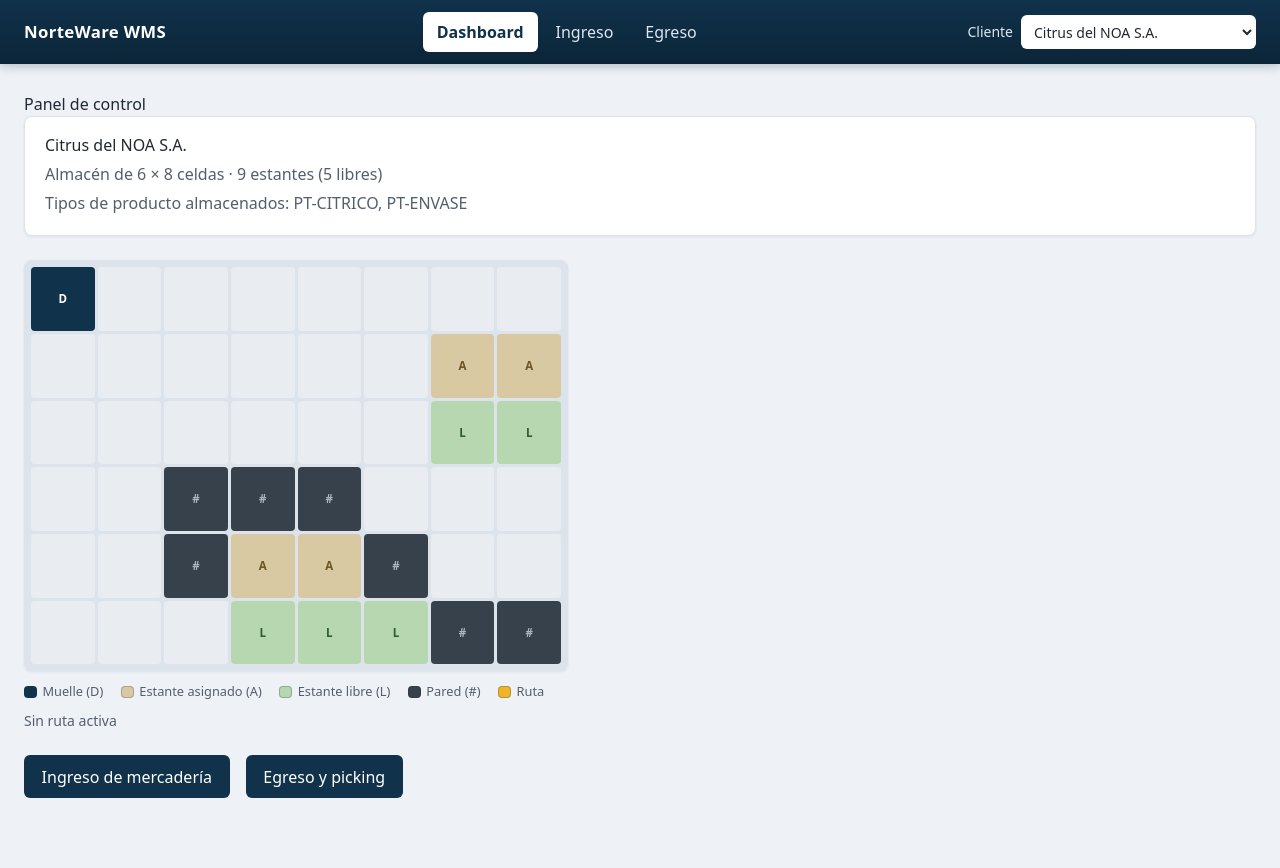
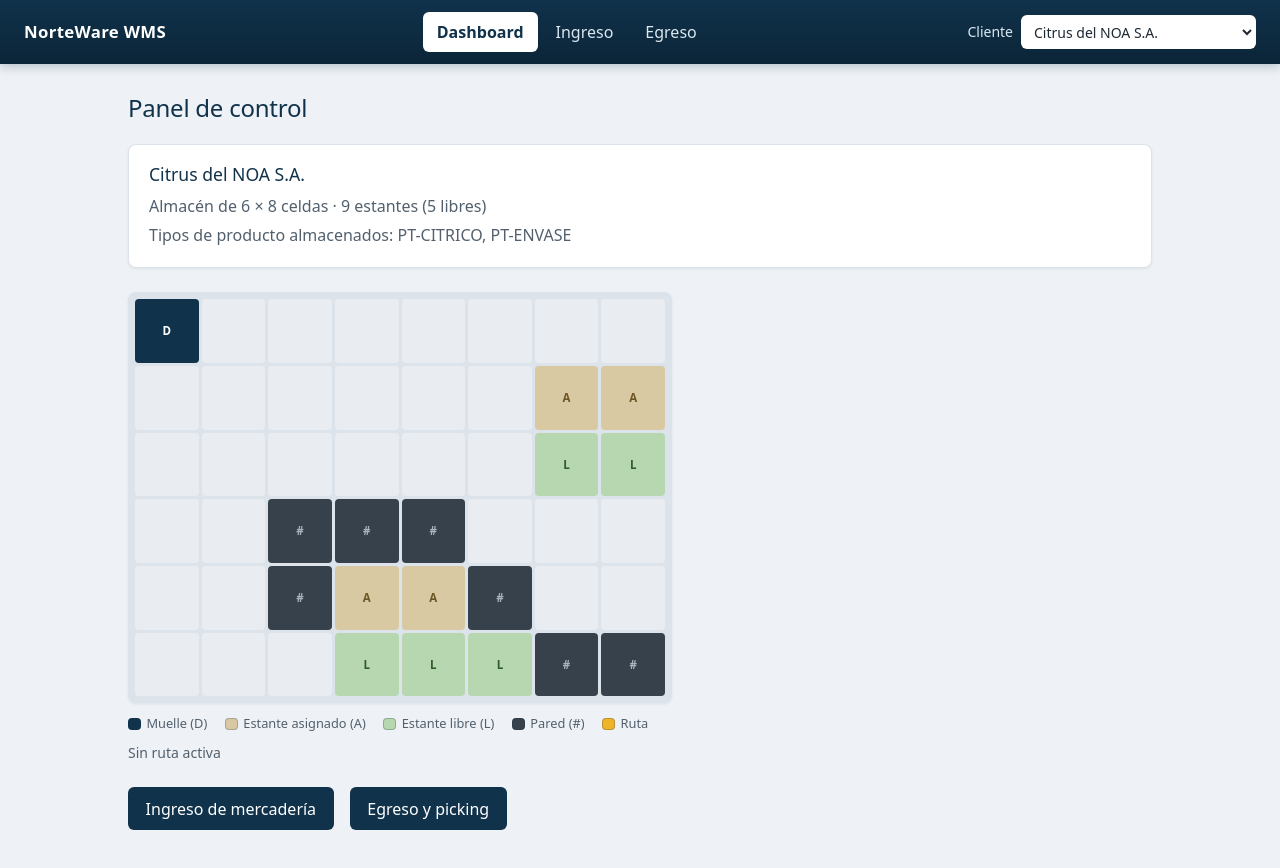
Before and after one commit to Aguss2403/norteware-wms, a React (Vite) app: page / in a window 1280 px wide. Before the commit the page ends 838 px from the top, so only its background shows below. Built offline with nearby package versions, Linux system fonts and the light colour scheme.

Commit message:
refactor(pages): migrate dashboard and not-found pages to tailwind utilities

```diff
--- a/src/pages/Dashboard.jsx
+++ b/src/pages/Dashboard.jsx
@@ -1,6 +1,12 @@
 import { Link } from 'react-router-dom';
 import { useClient } from '../context/ClientContext.jsx';
 import WarehouseMap from '../components/WarehouseMap.jsx';
+
+// D4 static literal class — one utility per visual property, literal string
+// so the JIT never purges it. Covers the old .entry-link rule (bg/border/
+// text + hover/focus-visible variants).
+const ENTRY_LINK =
+  'inline-block rounded-md bg-brand px-[1.1rem] py-[0.6rem] font-medium text-white no-underline transition-[background-color,transform] hover:-translate-y-px hover:bg-brand-soft focus-visible:outline-2 focus-visible:outline-offset-2 focus-visible:outline-brand-accent';
 
 export default function Dashboard() {
   const { client, layout } = useClient();
@@ -10,24 +16,24 @@ export default function Dashboard() {
   const storedTypes = [...new Set(racks.map((location) => location.productTypeId).filter(Boolean))];
 
   return (
-    <section className="page">
-      <h1>Panel de control</h1>
-      <div className="summary-card">
-        <h2>{client.name}</h2>
-        <p>
+    <section className="mx-auto max-w-5xl">
+      <h1 className="mb-5 text-2xl tracking-[-0.01em] text-brand">Panel de control</h1>
+      <div className="rounded-lg border border-border bg-surface px-5 py-4 shadow-card">
+        <h2 className="mb-[0.4rem] text-[1.1rem] text-brand">{client.name}</h2>
+        <p className="my-[0.3rem] text-text-muted">
           Almacén de {layout.rows} × {layout.cols} celdas · {racks.length} estantes ({freeRacks.length} libres)
         </p>
-        <p>
+        <p className="my-[0.3rem] text-text-muted">
           Tipos de producto almacenados:{' '}
           {storedTypes.length > 0 ? storedTypes.join(', ') : 'Ninguno'}
         </p>
       </div>
       <WarehouseMap />
-      <div className="entry-links">
-        <Link className="entry-link" to="/ingreso">
+      <div className="mt-6 flex flex-wrap gap-4">
+        <Link className={ENTRY_LINK} to="/ingreso">
           Ingreso de mercadería
         </Link>
-        <Link className="entry-link" to="/egreso">
+        <Link className={ENTRY_LINK} to="/egreso">
           Egreso y picking
         </Link>
       </div>
--- a/src/pages/NotFound.jsx
+++ b/src/pages/NotFound.jsx
@@ -1,11 +1,15 @@
 import { Link } from 'react-router-dom';
+
+// D4 static literal class — covers the old .entry-link rule (see Dashboard).
+const ENTRY_LINK =
+  'inline-block rounded-md bg-brand px-[1.1rem] py-[0.6rem] font-medium text-white no-underline transition-[background-color,transform] hover:-translate-y-px hover:bg-brand-soft focus-visible:outline-2 focus-visible:outline-offset-2 focus-visible:outline-brand-accent';
 
 export default function NotFound() {
   return (
-    <section className="page">
-      <h1>Página no encontrada</h1>
-      <p>La dirección solicitada no existe.</p>
-      <Link className="entry-link" to="/">
+    <section className="mx-auto max-w-5xl">
+      <h1 className="mb-5 text-2xl tracking-[-0.01em] text-brand">Página no encontrada</h1>
+      <p className="my-4">La dirección solicitada no existe.</p>
+      <Link className={ENTRY_LINK} to="/">
         Volver al panel de control
       </Link>
     </section>
```
